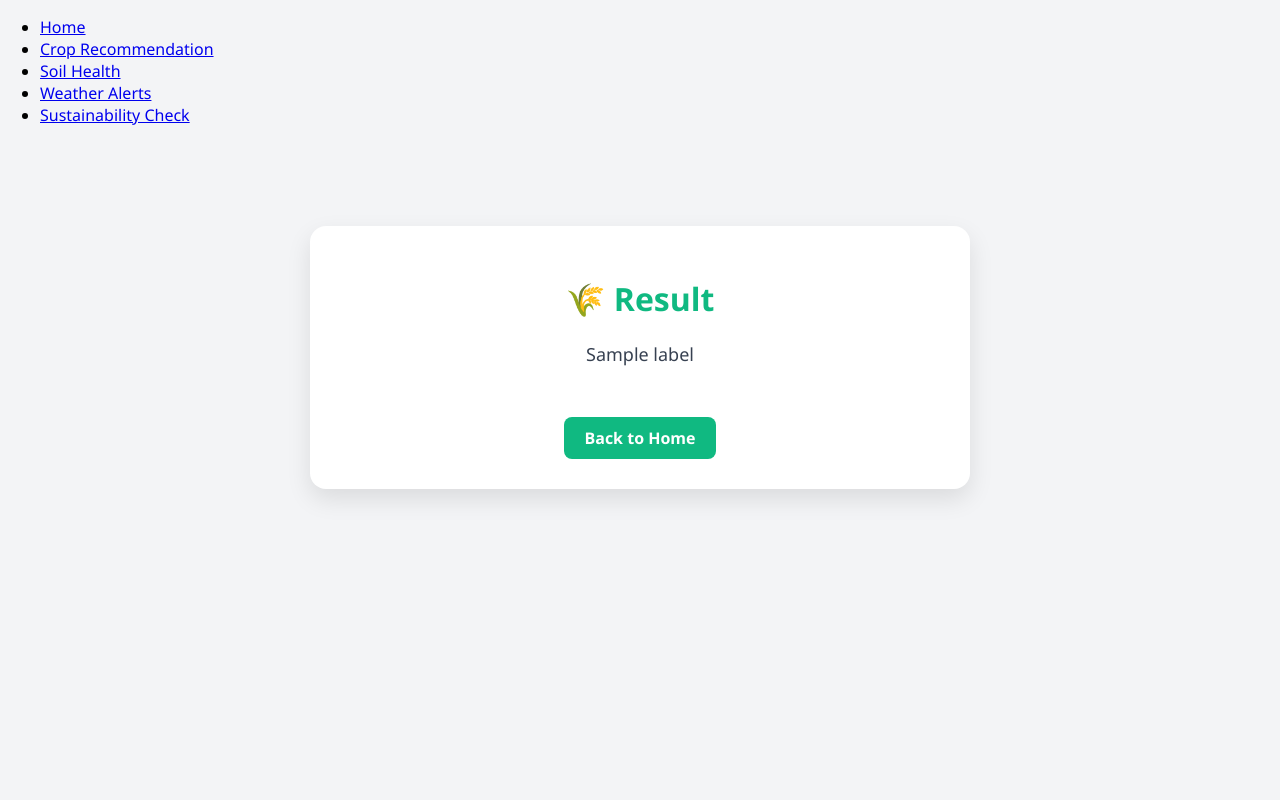
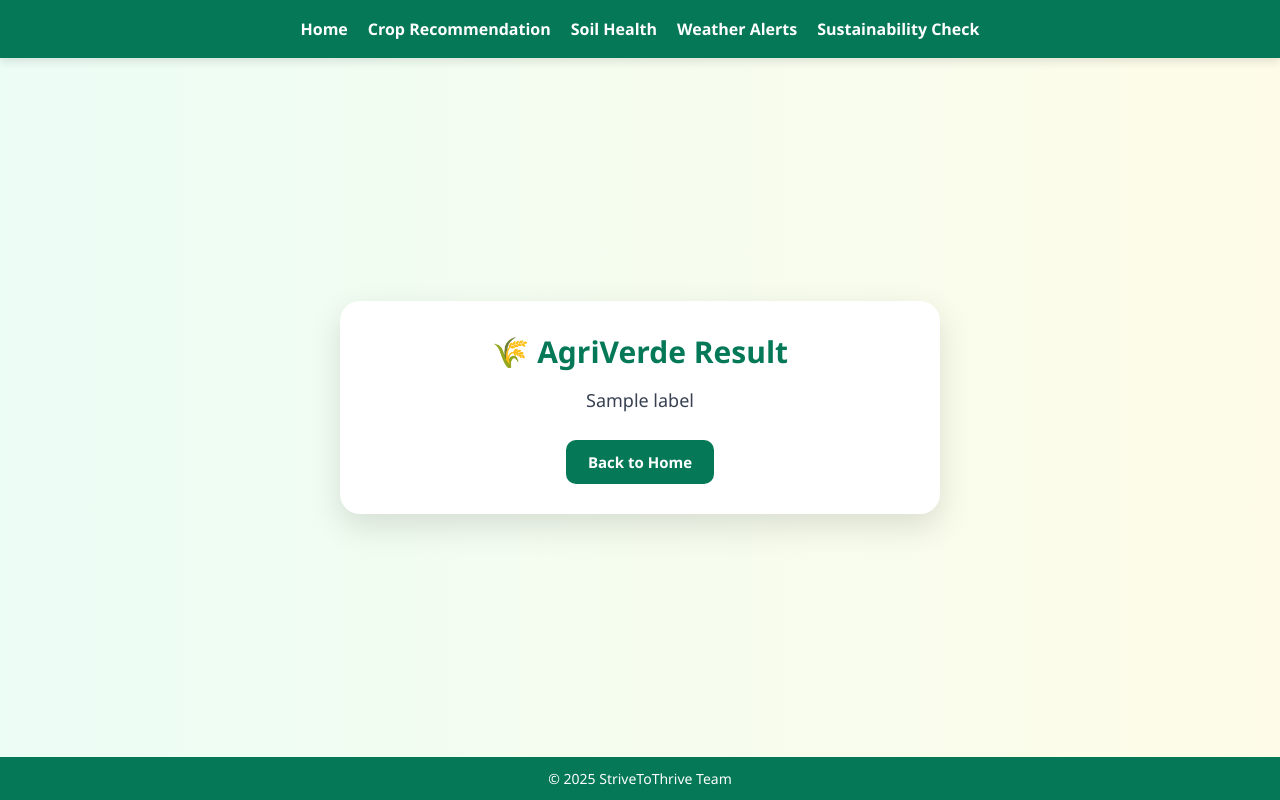
Before and after one commit to snark-coder/agriverde, a Flask app: template templates/result_soil.html in a window 1280 px wide. Run offline with Flask 3, Linux system fonts and the light colour scheme; the template is opened without the code that fills it: most values are stand-ins (such as "Sample title", 1, 10 or a date in 2020); parts of the project's set-up code (start-up, migrations or seed data) failed here and were passed over.

Commit message:
Update result_soil.html

```diff
--- a/templates/result_soil.html
+++ b/templates/result_soil.html
@@ -2,52 +2,124 @@
 <html lang="en">
 <head>
     <meta charset="UTF-8">
-    <title>Result</title>
+    <title>Result - AgriVerde</title>
     <style>
-        body {
-            background: #f3f4f6;
-            font-family: 'Segoe UI', Tahoma, Geneva, Verdana, sans-serif;
+        * {
             margin: 0;
             padding: 0;
+            box-sizing: border-box;
+        }
+
+        body {
+            background: linear-gradient(to right, #ecfdf5, #fefce8);
+            font-family: 'Segoe UI', Tahoma, Geneva, Verdana, sans-serif;
+            min-height: 100vh;
+            display: flex;
+            flex-direction: column;
+        }
+
+        header {
+            background-color: #047857;
+            padding: 18px 0;
+            box-shadow: 0 4px 8px rgba(0, 0, 0, 0.1);
+        }
+
+        nav ul {
+            list-style: none;
+            display: flex;
+            justify-content: center;
+            flex-wrap: wrap;
+            gap: 20px;
+        }
+
+        nav ul li a {
+            color: white;
+            text-decoration: none;
+            font-weight: 600;
+            font-size: 16px;
+            transition: color 0.3s ease;
+        }
+
+        nav ul li a:hover {
+            color: #bbf7d0;
         }
 
         .container {
+            flex: 1;
+            display: flex;
+            flex-direction: column;
+            align-items: center;
+            justify-content: center;
+            padding: 40px 20px;
+            animation: fadeIn 0.8s ease;
+        }
+
+        .result-box {
+            background-color: white;
             max-width: 600px;
-            margin: 100px auto;
-            background: white;
-            padding: 30px;
-            border-radius: 16px;
-            box-shadow: 0 10px 25px rgba(0, 0, 0, 0.1);
+            width: 100%;
+            padding: 30px 35px;
+            border-radius: 20px;
+            box-shadow: 0 12px 32px rgba(0, 0, 0, 0.12);
             text-align: center;
         }
 
         h1 {
-            color: #10b981;
-            font-size: 32px;
-            margin-bottom: 20px;
+            font-size: 30px;
+            color: #047857;
+            margin-bottom: 16px;
         }
 
         p {
             font-size: 18px;
             color: #374151;
-            line-height: 1.6;
+            margin-bottom: 28px;
         }
 
         .btn {
             display: inline-block;
-            margin-top: 30px;
-            padding: 10px 20px;
-            background-color: #10b981;
+            padding: 12px 22px;
+            background-color: #047857;
             color: white;
             border: none;
-            border-radius: 8px;
+            border-radius: 10px;
+            font-size: 15px;
+            font-weight: 600;
             text-decoration: none;
-            font-weight: bold;
-            transition: background 0.3s ease;
+            transition: background-color 0.3s ease, transform 0.2s;
         }
 
         .btn:hover {
-            background-color: #059669;
+            background-color: #065f46;
+            transform: translateY(-2px);
+        }
+
+        footer {
+            text-align: center;
+            padding: 12px;
+            background-color: #047857;
+            color: white;
+            font-size: 14px;
+        }
+
+        @keyframes fadeIn {
+            from { opacity: 0; transform: translateY(20px); }
+            to { opacity: 1; transform: translateY(0); }
+        }
+
+        @media (max-width: 600px) {
+            .result-box {
+                padding: 24px 20px;
+                margin: 20px;
+            }
+
+            h1 {
+                font-size: 24px;
+            }
+
+            p {
+                font-size: 16px;
+            }
         }
     </style>
 </head>
@@ -62,13 +134,18 @@
                 <li><a href="/sustainability">Sustainability Check</a></li>
             </ul>
         </nav>
+    </header>
 
-    </header>
     <div class="container">
-        <h1>🌾 Result</h1>
-        <p>{{ label }}</p>
+        <div class="result-box">
+            <h1>🌾 AgriVerde Result</h1>
+            <p>{{ label }}</p>
+            <a class="btn" href="/">Back to Home</a>
+        </div>
+    </div>
 
-        <a class="btn" href="/">Back to Home</a>
-    </div>
+    <footer>
+        © 2025 StriveToThrive Team
+    </footer>
 </body>
 </html>
```
